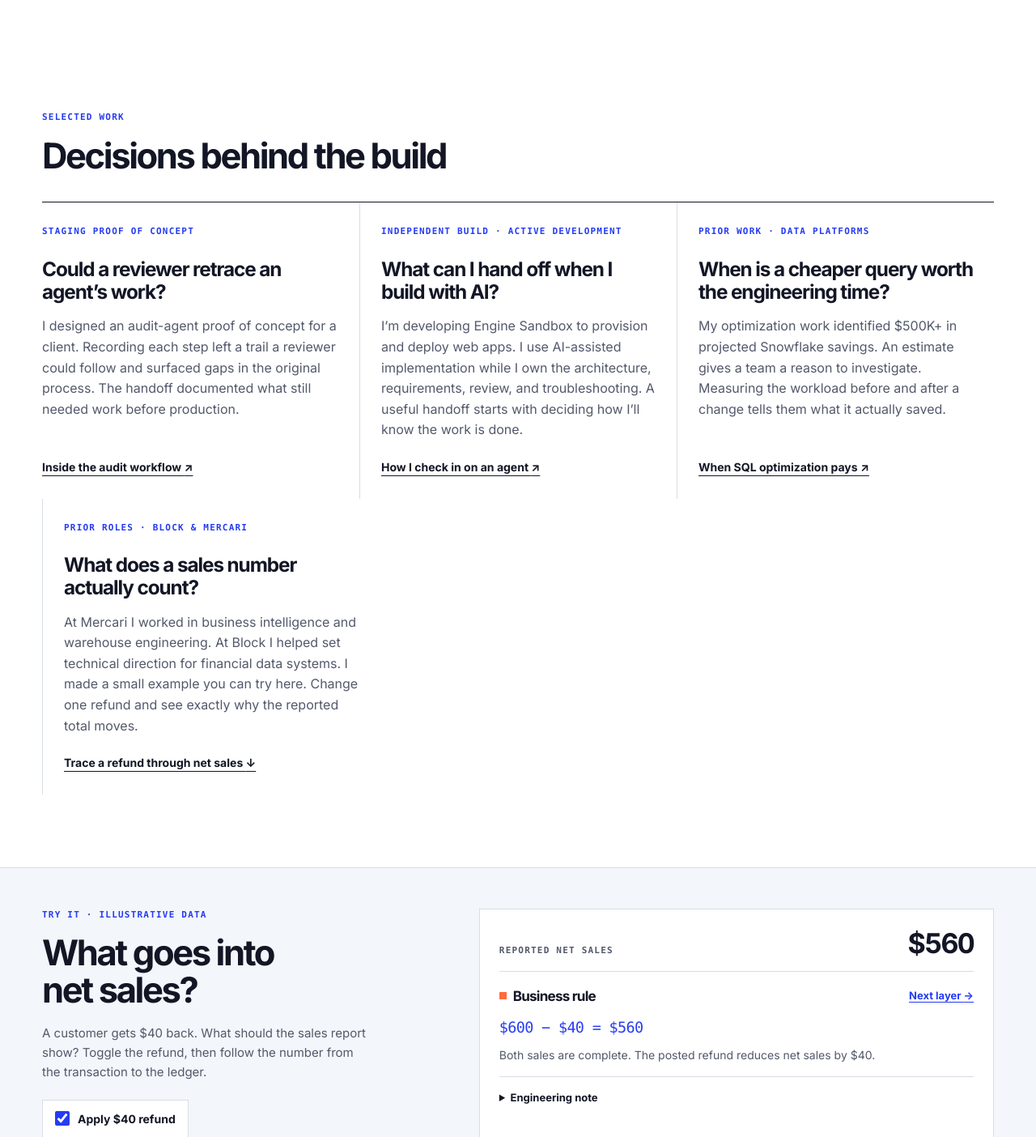
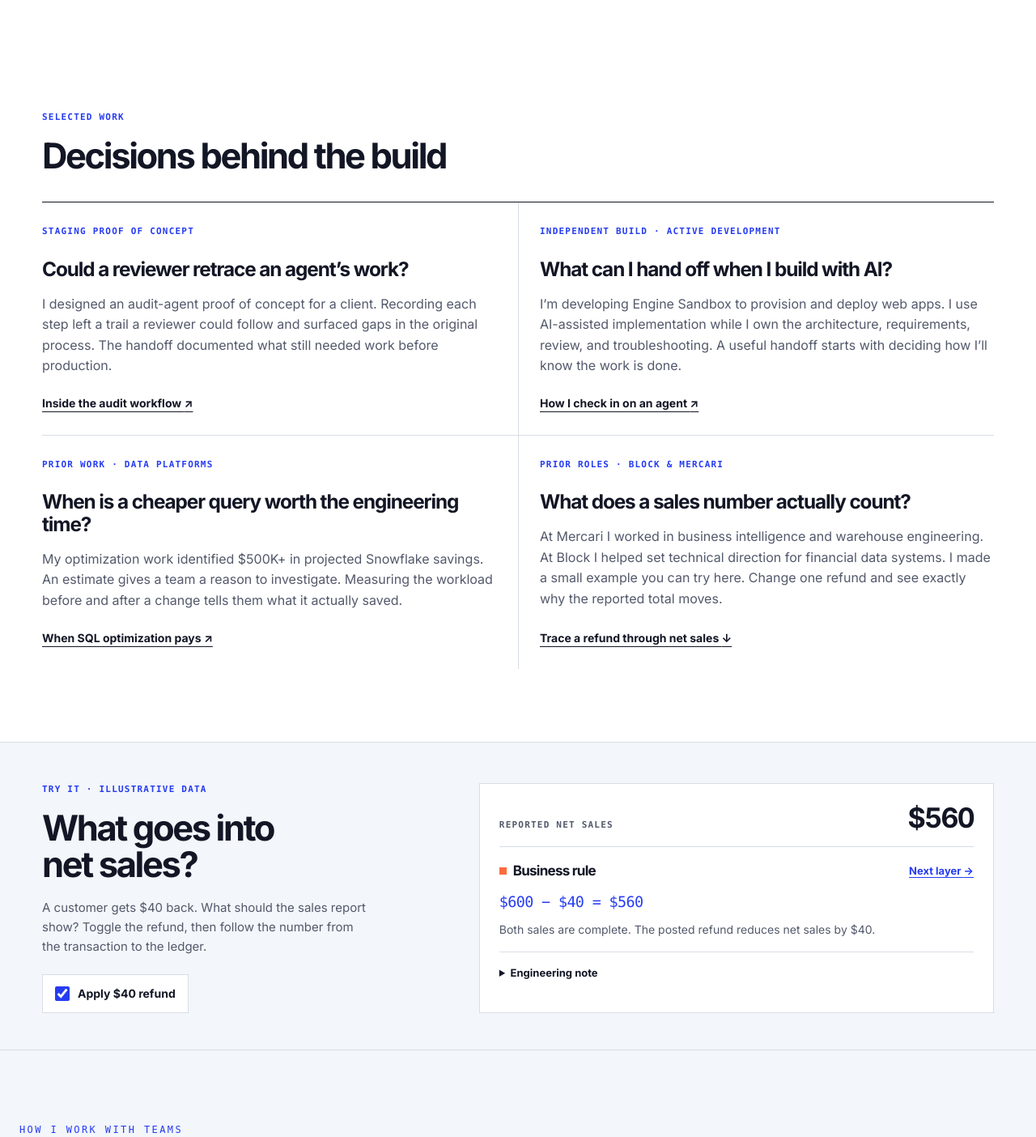
Before and after one commit to teraearlywine/teraearlywine, a Flask app: page / in a window 1280 px wide. Shown: the part 1322-2726 px from the top of the page at 81% size. Run offline with Flask 3, Linux system fonts and the light colour scheme; parts of the project's set-up code (start-up, migrations or seed data) failed here and were passed over.

Commit message:
Fix selected work card grid alignment

```diff
--- a/core/home/assets/css/cross-section-home.css
+++ b/core/home/assets/css/cross-section-home.css
@@ -185,10 +185,11 @@
 [data-demo-control][hidden] { display: none; }
 
 .cs-opening, #projects.cs-work, .cs-services { background: var(--white); color: var(--ink); }
-.cs-work-grid { display: grid; grid-template-columns: repeat(3, minmax(0, 1fr)); margin-top: 34px; border-top: 1px solid var(--ink); }
+.cs-work-grid { display: grid; grid-template-columns: repeat(2, minmax(0, 1fr)); margin-top: 34px; border-top: 1px solid var(--ink); }
 .cs-work-card { display: flex; flex-direction: column; align-items: flex-start; padding: 28px 26px; border-left: 1px solid var(--color-border); }
-.cs-work-card:first-child { padding-left: 0; border-left: 0; }
-.cs-work-card:last-child { padding-right: 0; }
+.cs-work-card:nth-child(odd) { padding-left: 0; border-left: 0; }
+.cs-work-card:nth-child(even) { padding-right: 0; }
+.cs-work-card:nth-child(n+3) { border-top: 1px solid var(--color-border); }
 .cs-work-card .cs-status { margin-bottom: 24px; }
 .cs-work-card h3, .cs-offer-list h3 { font: 700 clamp(21px, 1.9vw, 29px)/1.14 var(--font-family); letter-spacing: -.045em; }
 .cs-work-card p:not(.cs-status), .cs-offer-list p { color: var(--color-text-secondary); font-size: 16px; line-height: 1.6; margin: 16px 0 22px; }
@@ -257,7 +258,7 @@
   .cs-readout-controls strong { font-size: 12px; }
   .cs-readout-controls .cs-layer-control span { min-height: 40px; display: grid; place-items: center; padding: 7px 9px; }
   .cs-work-grid, .cs-offer-list article { grid-template-columns: 1fr; }
-  .cs-work-card, .cs-work-card:first-child, .cs-work-card:last-child { padding: 24px 0; border-left: 0; border-bottom: 1px solid var(--color-border); }
+  .cs-work-card:nth-child(n) { padding: 24px 0; border-top: 0; border-left: 0; border-bottom: 1px solid var(--color-border); }
   .cs-work-card .cs-status { margin-bottom: 12px; }
   .cs-offer-list article { gap: 14px; }
   .cs-offer-list a { justify-self: start; }
```
